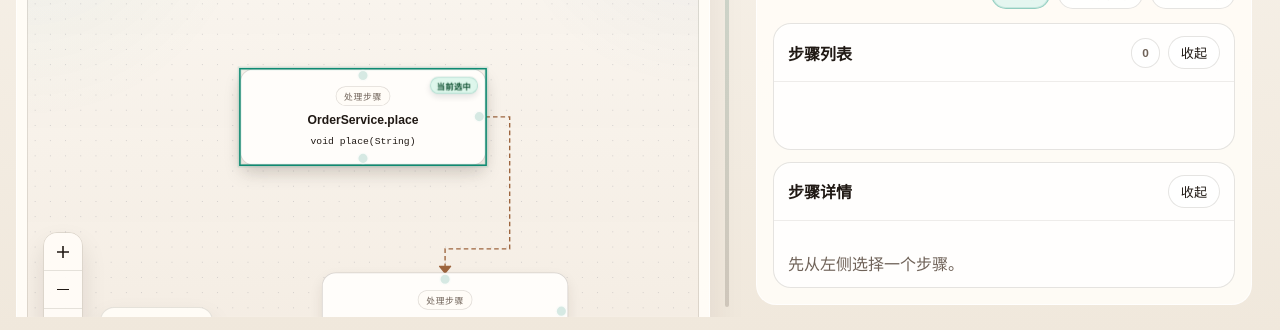
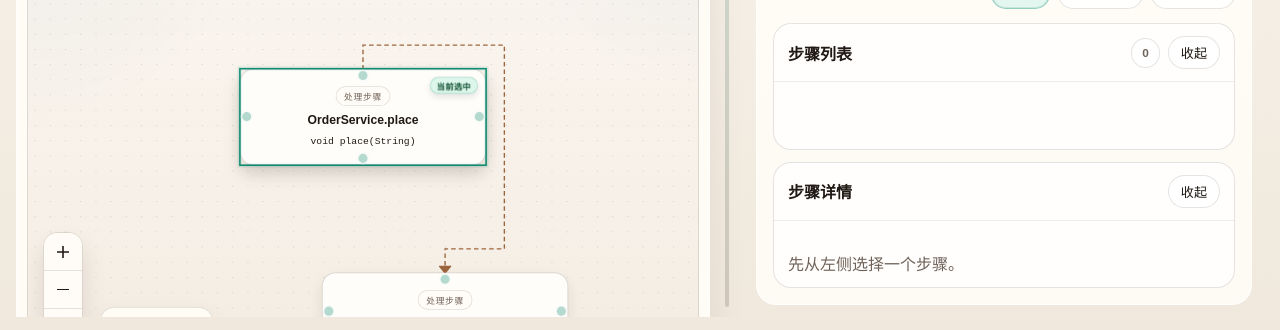
Before and after one commit to CharmNight/link-graph, a React (Vite) app in the folder web/: page / in a window 1280 px wide. Shown: the part 467-797 px from the top of the page. Built offline with nearby package versions, Linux system fonts and the light colour scheme.

Commit message:
调整节点端点显示

```diff
--- a/web/src/app/views/flowchart/flowchartNodes.tsx
+++ b/web/src/app/views/flowchart/flowchartNodes.tsx
@@ -60,6 +60,16 @@ interface BuildFlowchartEdgesOptions {
   nodeIndex: Map<string, LinkGraphNode>;
 }
 
+type VisibleFlowchartHandleId =
+  | "target-top"
+  | "target-right"
+  | "target-bottom"
+  | "target-left"
+  | "source-top"
+  | "source-right"
+  | "source-bottom"
+  | "source-left";
+
 const FLOWCHART_HANDLE_STYLE_BASE: CSSProperties = {
   width: 16,
   height: 16,
@@ -76,6 +86,14 @@ function flowchartHandleStyle(isConnectable: boolean): CSSProperties {
     opacity: isConnectable ? 0.28 : 0,
     pointerEvents: isConnectable ? "all" : "none",
     cursor: isConnectable ? "crosshair" : "default",
+  };
+}
+
+function flowchartAuxiliaryHandleStyle(baseStyle: CSSProperties): CSSProperties {
+  return {
+    ...baseStyle,
+    opacity: 0,
+    pointerEvents: "none",
   };
 }
 
@@ -111,6 +129,48 @@ function flowchartFlushHandleStyle(
   }
 }
 
+function flowchartVisibleHandleStyle(
+  kind: string,
+  handleId: VisibleFlowchartHandleId,
+  position: Position,
+  baseStyle: CSSProperties,
+): CSSProperties {
+  if (
+    kind === "DECISION"
+    && (
+      handleId === "target-top"
+      || handleId === "target-left"
+      || handleId === "target-right"
+      || handleId === "source-left"
+      || handleId === "source-right"
+      || handleId === "source-bottom"
+    )
+  ) {
+    return flowchartDecisionPortHandleStyle(handleId, baseStyle);
+  }
+  return flowchartFlushHandleStyle(position, baseStyle);
+}
+
+const FLOWCHART_VISIBLE_TARGET_HANDLES: Array<{
+  id: Extract<VisibleFlowchartHandleId, `target-${string}`>;
+  position: Position;
+}> = [
+  { id: "target-top", position: Position.Top },
+  { id: "target-right", position: Position.Right },
+  { id: "target-bottom", position: Position.Bottom },
+  { id: "target-left", position: Position.Left },
+];
+
+const FLOWCHART_VISIBLE_SOURCE_HANDLES: Array<{
+  id: Extract<VisibleFlowchartHandleId, `source-${string}`>;
+  position: Position;
+}> = [
+  { id: "source-top", position: Position.Top },
+  { id: "source-right", position: Position.Right },
+  { id: "source-bottom", position: Position.Bottom },
+  { id: "source-left", position: Position.Left },
+];
+
 function flowchartNodeShellStyle(kind: string): CSSProperties | undefined {
   if (kind !== "DECISION") {
     return undefined;
@@ -123,7 +183,8 @@ function flowchartNodeShellStyle(kind: string): CSSProperties | undefined {
 function FlowchartReactNode({ id, data, isConnectable, selected }: NodeProps<FlowchartNodeData>) {
   const kind = flowchartKind(data.node);
   const updateNodeInternals = useUpdateNodeInternals();
-  const style = flowchartHandleStyle(isConnectable);
+  const visibleHandleStyle = flowchartHandleStyle(isConnectable);
+  const auxiliaryHandleStyle = flowchartAuxiliaryHandleStyle(visibleHandleStyle);
   const mergeLeftTargetCount = kind === "MERGE" ? Math.max(1, data.mergeLeftTargetCount) : 0;
   const mergeRightTargetCount = kind === "MERGE" ? Math.max(1, data.mergeRightTargetCount) : 0;
 
@@ -141,18 +202,15 @@ function FlowchartReactNode({ id, data, isConnectable, selected }: NodeProps<Flo
       ].join(" ").trim()}
       style={flowchartNodeShellStyle(kind)}
     >
+      {FLOWCHART_VISIBLE_TARGET_HANDLES.map(({ id: handleId, position }) => (
         <Handle
-        id="target-top"
+          key={handleId}
+          id={handleId}
           type="target"
-        position={Position.Top}
-        style={kind === "DECISION" ? flowchartDecisionPortHandleStyle("target-top", style) : flowchartFlushHandleStyle(Position.Top, style)}
+          position={position}
+          style={flowchartVisibleHandleStyle(kind, handleId, position, visibleHandleStyle)}
         />
-      {kind === "DECISION" ? (
-        <>
-          <Handle id="target-left" type="target" position={Position.Left} style={flowchartDecisionPortHandleStyle("target-left", style)} />
-          <Handle id="target-right" type="target" position={Position.Right} style={flowchartDecisionPortHandleStyle("target-right", style)} />
-        </>
-      ) : null}
+      ))}
       {kind === "MERGE" ? (
         <>
           {Array.from({ length: mergeLeftTargetCount }, (_, index) => (
@@ -161,7 +219,7 @@ function FlowchartReactNode({ id, data, isConnectable, selected }: NodeProps<Flo
               id={flowchartMergeTargetPortId("left", index)}
               type="target"
               position={Position.Left}
-              style={flowchartMergeTargetHandleStyle("left", index, mergeLeftTargetCount, style)}
+              style={flowchartMergeTargetHandleStyle("left", index, mergeLeftTargetCount, auxiliaryHandleStyle)}
             />
           ))}
           {Array.from({ length: mergeRightTargetCount }, (_, index) => (
@@ -170,40 +228,20 @@ function FlowchartReactNode({ id, data, isConnectable, selected }: NodeProps<Flo
               id={flowchartMergeTargetPortId("right", index)}
               type="target"
               position={Position.Right}
-              style={flowchartMergeTargetHandleStyle("right", index, mergeRightTargetCount, style)}
+              style={flowchartMergeTargetHandleStyle("right", index, mergeRightTargetCount, auxiliaryHandleStyle)}
             />
           ))}
         </>
       ) : null}
-      {kind === "DECISION" ? (
-        <>
-          <Handle id="source-left" type="source" position={Position.Left} style={flowchartDecisionPortHandleStyle("source-left", style)} />
-          <Handle id="source-right" type="source" position={Position.Right} style={flowchartDecisionPortHandleStyle("source-right", style)} />
+      {FLOWCHART_VISIBLE_SOURCE_HANDLES.map(({ id: handleId, position }) => (
         <Handle
-            id="source-bottom"
+          key={handleId}
+          id={handleId}
           type="source"
-            position={Position.Bottom}
-            style={flowchartDecisionPortHandleStyle("source-bottom", style)}
+          position={position}
+          style={flowchartVisibleHandleStyle(kind, handleId, position, visibleHandleStyle)}
         />
-        </>
-      ) : kind === "TERMINAL" ? null : (
-        <>
-          {kind !== "MERGE" ? (
-            <Handle
-              id="source-right"
-              type="source"
-              position={Position.Right}
-              style={flowchartFlushHandleStyle(Position.Right, style)}
-            />
-          ) : null}
-          <Handle
-            id="source-bottom"
-            type="source"
-            position={Position.Bottom}
-            style={flowchartFlushHandleStyle(Position.Bottom, style)}
-          />
-        </>
-      )}
+      ))}
       <FlowchartNodeCard
         node={data.node}
         selected={selected}
```
Also changed, not shown: 1 other file (tests, documents, lock files or other folders). Lines whose indentation alone changed are shown as unchanged.
